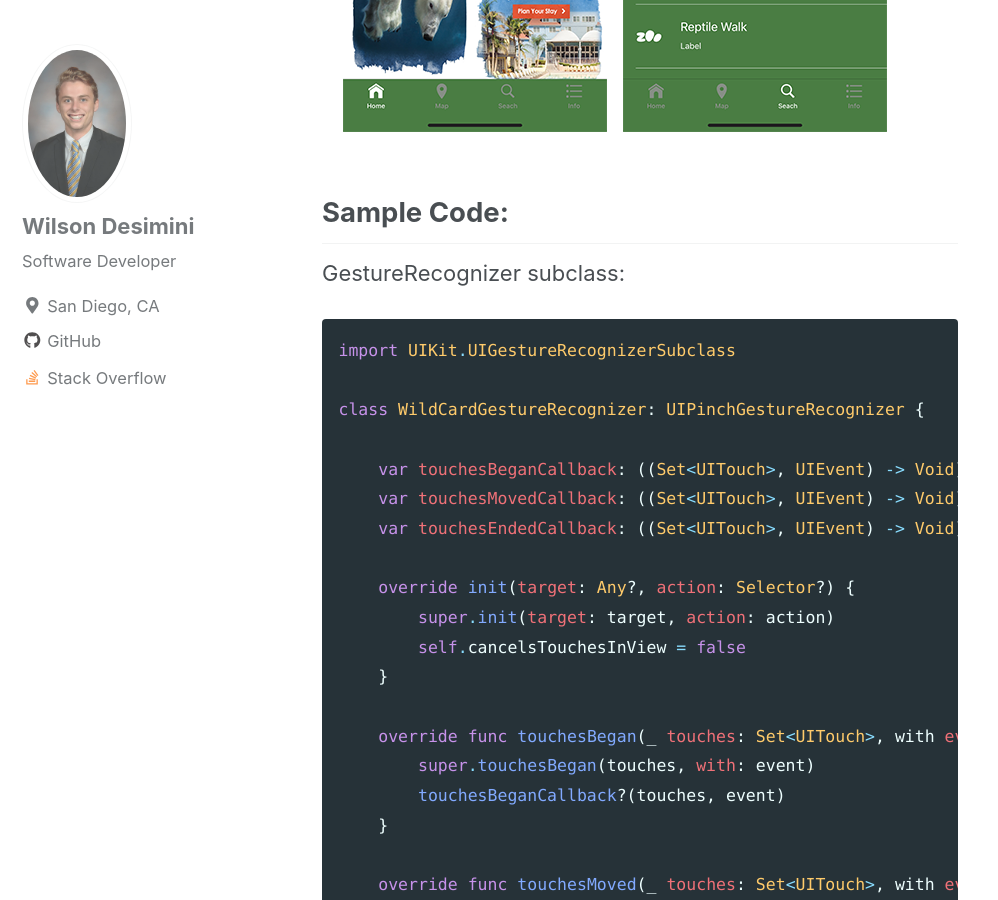
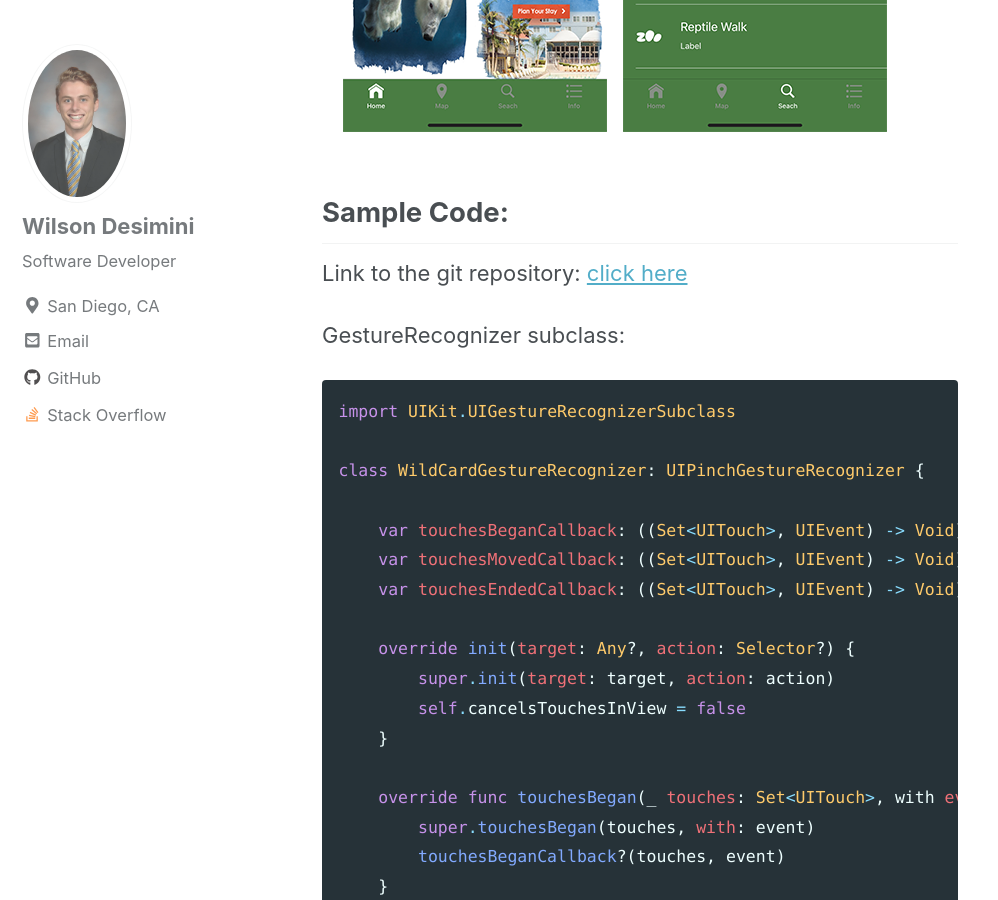
Before and after one commit to wdesimini/wdesimini.github.io, a Jekyll site: the page built from _posts/2018-12-20-sanDiegoZooAppSample.md, in a window 1280 px wide and 900 px high, scrolled down 3232 px. Shown: the whole window, without its empty margins (0-998 px from the left). Built offline with Jekyll 4.4.1, drawn with Linux system fonts in a browser that asks for light colours; nearby versions of some CDN libraries; some of the changed lines change nothing that is shown.

Commit message:
add git repo link

```diff
--- a/_config.yml
+++ b/_config.yml
@@ -102,7 +102,7 @@ author:
   avatar           : "/images/wilson desimini_021688_@.jpg"
   bio              : "Software Developer"
   location         : "San Diego, CA"
-  email            :
+  email            : "wdesimini8@gmail.com"
   uri              :
   home             : # null (default), "absolute or relative url to link to author home"
   bitbucket        :
--- a/_posts/2018-12-20-sanDiegoZooAppSample.md
+++ b/_posts/2018-12-20-sanDiegoZooAppSample.md
@@ -43,6 +43,8 @@ This sample includes the following features:
 <img src="{{ site.url }}{{ site.baseurl }}/images/zoo-screenshots.png" alt="linearly separable data">
 
 ## Sample Code:
+
+Link to the git repository: [click here](https://github.com/wdesimini/SanDiegoZooSample)
 
 GestureRecognizer subclass:
 
```
